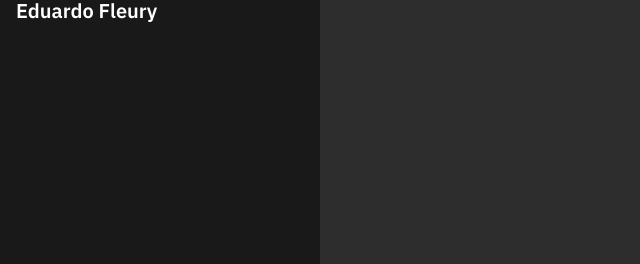
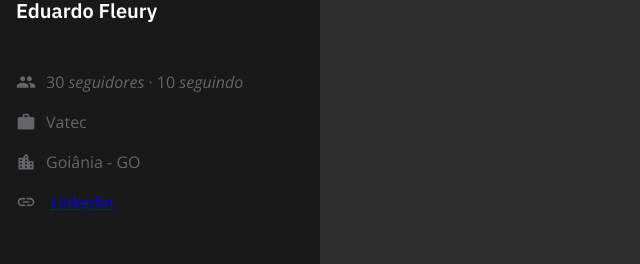
Before and after one commit to EduFleury/Api-GitHub, a React (Create React App) app: page /repositories in a window 1280 px wide. Shown: the part 269-533 px from the top of the page, without its empty margins (0-640 px from the left). Built offline with nearby package versions, Linux system fonts and the light colour scheme.

Commit message:
Dados do usuário parte 2

```diff
--- a/src/pages/RepositoriesPages/Profile/index.jsx
+++ b/src/pages/RepositoriesPages/Profile/index.jsx
@@ -1,6 +1,8 @@
 import React from 'react'
 
-import { Container, Header , Avatar, Login, Name} from './styles'
+import {MdGroup, MdLocationCity, MdWork, MdLink} from 'react-icons/md'
+
+import { Container, Header , Avatar, Login, Name, Inner, Data} from './styles'
 
 
 function Profile() {
@@ -11,6 +13,24 @@ function Profile() {
       <Login>EduFleury</Login>
       <Name>Eduardo Fleury</Name>
     </Header>
+    <Inner>
+      <Data>
+        <MdGroup size={20}/>
+        30&nbsp;<i>seguidores</i>&nbsp;&middot;&nbsp;10&nbsp;<i>seguindo</i>
+      </Data>
+      <Data>
+        <MdWork size={20}/>
+        Vatec
+      </Data>
+      <Data>
+        <MdLocationCity size={20}/>
+        Goiânia - GO
+      </Data>
+      <Data>
+        <MdLink size={20}/>&nbsp;
+        <a href='https://www.linkedin.com/in/eduardo-pina-fleury-fortuna-51a57021b/'>Linkedin</a>
+      </Data>
+    </Inner>
    </Container>
   )
 }
--- a/src/pages/RepositoriesPages/Profile/styles.js
+++ b/src/pages/RepositoriesPages/Profile/styles.js
@@ -42,3 +42,21 @@ export const Name = styled.h2`
     display: none;
   }
 `;
+
+export const Inner = styled.div`
+  padding: none;
+
+  @media screen and (max-width: ${(props) => props.theme.breakpoints.md}){
+    display: none;
+  }
+`;
+
+export const Data = styled.p`
+  display: flex;
+  align-items: center;
+  line-height: 1.5;
+
+  svg{
+    margin-right: 10px;
+  }
+`;
```
